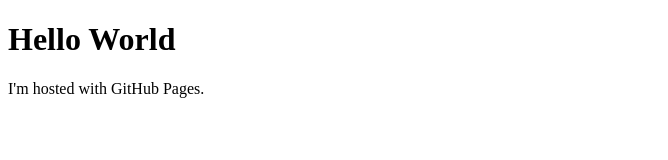
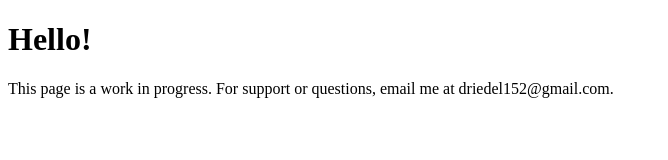
Before and after one commit to driedel152/driedel152.github.io, a plain HTML site: page index.html in a window 1280 px wide. Shown: the whole page, without its empty margins (0-668 px from the left). Drawn offline with Linux system fonts and the light colour scheme.

Commit message:
Update index.html

```diff
--- a/index.html
+++ b/index.html
@@ -1,7 +1,7 @@
 <!DOCTYPE html>
 <html>
 <body>
-<h1>Hello World</h1>
-<p>I'm hosted with GitHub Pages.</p>
+<h1>Hello!</h1>
+<p>This page is a work in progress. For support or questions, email me at driedel152@gmail.com.</p>
 </body>
 </html>
```
